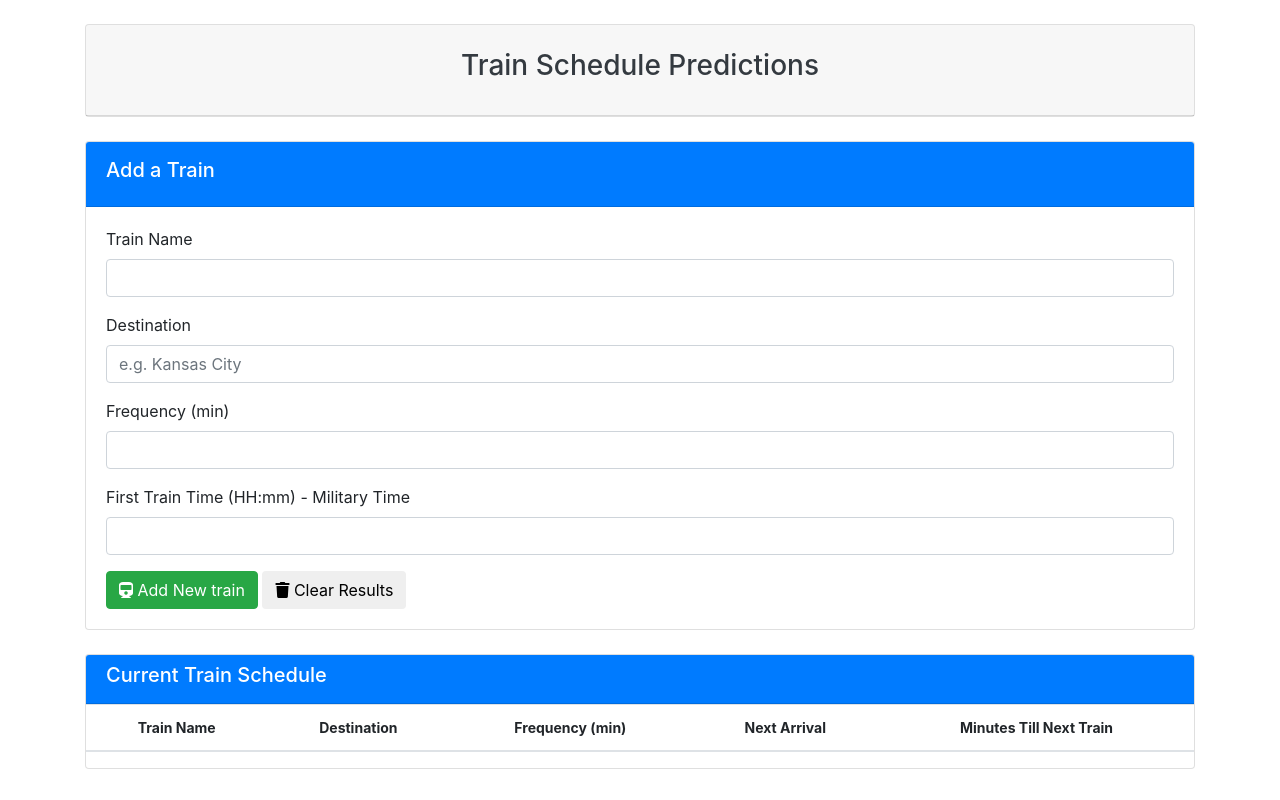
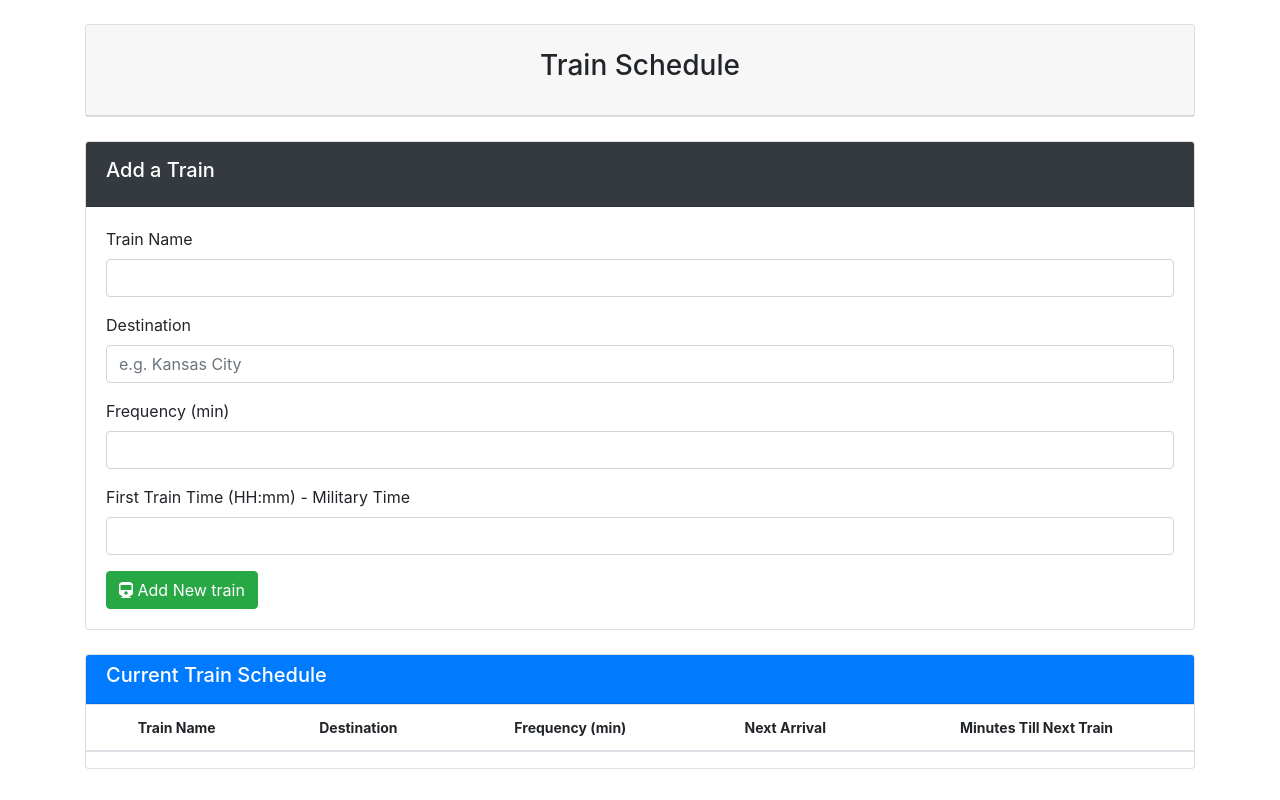
Before and after one commit to dboyce77/train-predictions, a plain HTML site: page index.html in a window 1280 px wide. Drawn offline with nearby package versions, Linux system fonts and the light colour scheme; files that its build step writes are made by us from their sources; no server answers.

Commit message:
Add files via upload

```diff
--- a/index.html
+++ b/index.html
@@ -16,7 +16,7 @@
         crossorigin='anonymous'>
 
     <!-- CSS -->
-    <link rel="stylesheet" href="style.css">
+    <link rel="stylesheet" href="assets/css/style.css">
 
     <!-- jQuery -->
     <script src='https://code.jquery.com/jquery-3.3.1.js' integrity='sha256-2Kok7MbOyxpgUVvAk/HJ2jigOSYS2auK4Pfzbm7uH60='
@@ -34,13 +34,13 @@
     <div class="container">
         <!-- Title -->
         <div id="title" class="card mt-4">
-            <div class="card-header py-4 text-center text-dark bg-brown">
-                <h3>Train Schedule Predictions</h3>
+            <div class="card-header py-4 text-center" id="header">
+                <h3>Train Schedule</h3>
             </div>
         </div>
         <!-- Search Params -->
         <div class="card mt-4">
-            <div class="card-header bg-primary py-3 text-white">
+            <div class="card-header bg-dark py-3 text-white">
                 <h5>Add a Train</h5>
             </div>
             <div class="card-body">
@@ -63,7 +63,7 @@
 
                 <!-- Buttons -->
                 <button id="addTrain" class="btn btn-success"><i class="fas fa-train"></i> Add New train</button>
-                <button id="search" class="btn"><i class="fas fa-trash" aria-hidden="true"></i> Clear Results</button>
+                <!-- <button id="search" class="btn"><i class="fas fa-trash" aria-hidden="true"></i> Clear Results</button> -->
             </div>
         </div>
 
@@ -97,7 +97,7 @@
         crossorigin='anonymous'></script>
 
     <!-- app.js -->
-    <script src="train.js"></script>
+    <script src="assets/js/train.js"></script>
 </body>
 
 </html>
```
